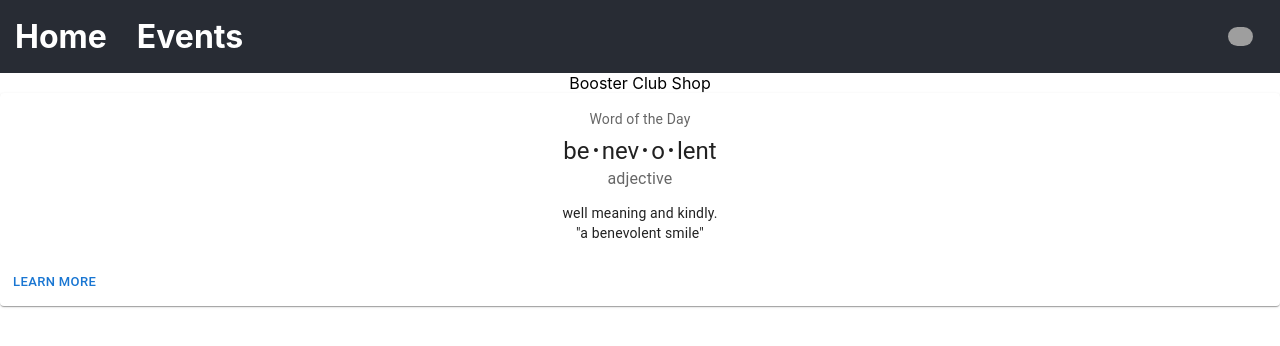
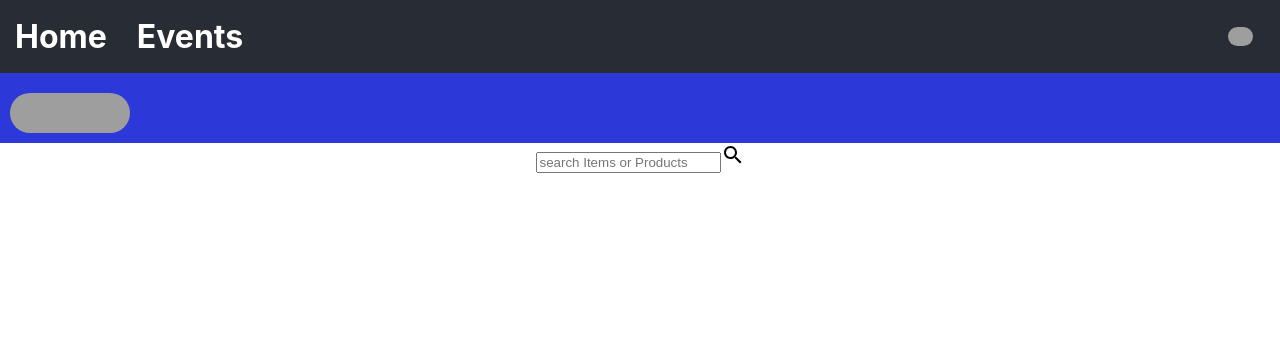
Before and after one commit to GogogoDavis/BoosterSphere-Capstone, a React (Create React App) app in the folder boostersphere/: page /Shop in a window 1280 px wide. Shown: the top 346 px of the page. Built offline with nearby package versions, Linux system fonts and the light colour scheme; grey boxes are pictures that could not be loaded.

Commit message:
added search bar

```diff
--- a/boostersphere/package.json
+++ b/boostersphere/package.json
@@ -3,6 +3,10 @@
   "version": "0.1.0",
   "private": true,
   "dependencies": {
+    "@emotion/react": "^11.11.1",
+    "@emotion/styled": "^11.11.0",
+    "@mui/icons-material": "^5.14.19",
+    "@mui/material": "^5.14.20",
     "@testing-library/jest-dom": "^5.17.0",
     "@testing-library/react": "^13.4.0",
     "@testing-library/user-event": "^13.5.0",
--- a/boostersphere/src/Shop/Shop.js
+++ b/boostersphere/src/Shop/Shop.js
@@ -4,30 +4,21 @@ import { Logout } from '../Logout/Logout';
 import { userContext } from '../App';
 import { useContext } from 'react';
 import * as React from 'react';
-import Box from '@mui/material/Box';
-import Card from '@mui/material/Card';
-import CardActions from '@mui/material/CardActions';
-import CardContent from '@mui/material/CardContent';
-import Button from '@mui/material/Button';
-import Typography from '@mui/material/Typography';
+import SearchIcon from '@mui/icons-material/Search';
 
 
 
 
 export const Shop = () => {
 
+//   const userContextValue = useContext(userContext);
+//   console.log(userContextValue);
 
+//   const { userdata } = useContext(userContext);
+//   console.log(userdata);
 
-
-
-  const bull = (
-    <Box
-      component="span"
-      sx={{ display: 'inline-block', mx: '2px', transform: 'scale(0.8)' }}
-    >
-      •
-    </Box>
-  );
+//   const { thisuser } = useContext(userContext);
+// console.log(thisuser);
 
 return (
 <>
@@ -40,29 +31,16 @@ return (
         <Logout />
       </div>
 
-Booster Club Shop
-
-<Card sx={{ minWidth: 275 }}>
-      <CardContent>
-        <Typography sx={{ fontSize: 14 }} color="text.secondary" gutterBottom>
-          Word of the Day
-        </Typography>
-        <Typography variant="h5" component="div">
-          be{bull}nev{bull}o{bull}lent
-        </Typography>
-        <Typography sx={{ mb: 1.5 }} color="text.secondary">
-          adjective
-        </Typography>
-        <Typography variant="body2">
-          well meaning and kindly.
-          <br />
-          {'"a benevolent smile"'}
-        </Typography>
-      </CardContent>
-      <CardActions>
-        <Button size="small">Learn More</Button>
-      </CardActions>
-    </Card>
+  <div className='header'>
+    <img style={{width: 120, height: 40, marginTop: 10 }}
+    className='logo'
+    src="https://links.papareact.com/f90"
+    />
+  </div>
+  <div>
+    <input type='text' placeholder='search Items or Products'/>
+    <SearchIcon/>
+  </div>
 </>
 )
 
--- a/boostersphere/src/Shop/shop.css
+++ b/boostersphere/src/Shop/shop.css
@@ -0,0 +1,7 @@
+.header {
+  background-color: rgb(44, 56, 216);
+  padding: 10px;
+  display: flex;
+  align-items: center ;
+
+}
```
Also changed, not shown: 1 other file (tests, documents, lock files or other folders).
